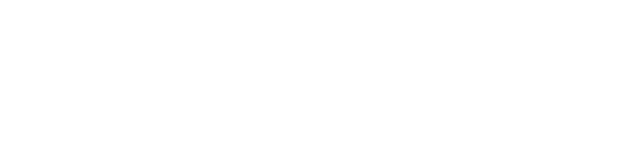
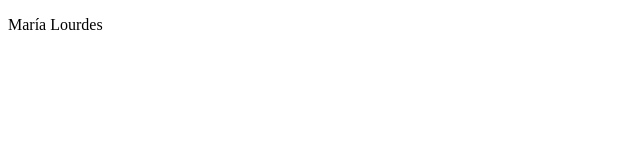
Before and after one commit to iesgrancapitan-eed/practica4-git-resolviendo-un-conflicto-lmagarin, a plain HTML site: page index.html in a window 1280 px wide. Shown: the whole page, without its empty margins (0-640 px from the left). Drawn offline with Linux system fonts and the light colour scheme.

Commit message:
nombre de pila

```diff
--- a/index.html
+++ b/index.html
@@ -7,5 +7,6 @@
     <title>Resolviendo un conflicto</title>
 </head>
 <body>
+    <p>María Lourdes</p>
 </body>
 </html>
```
